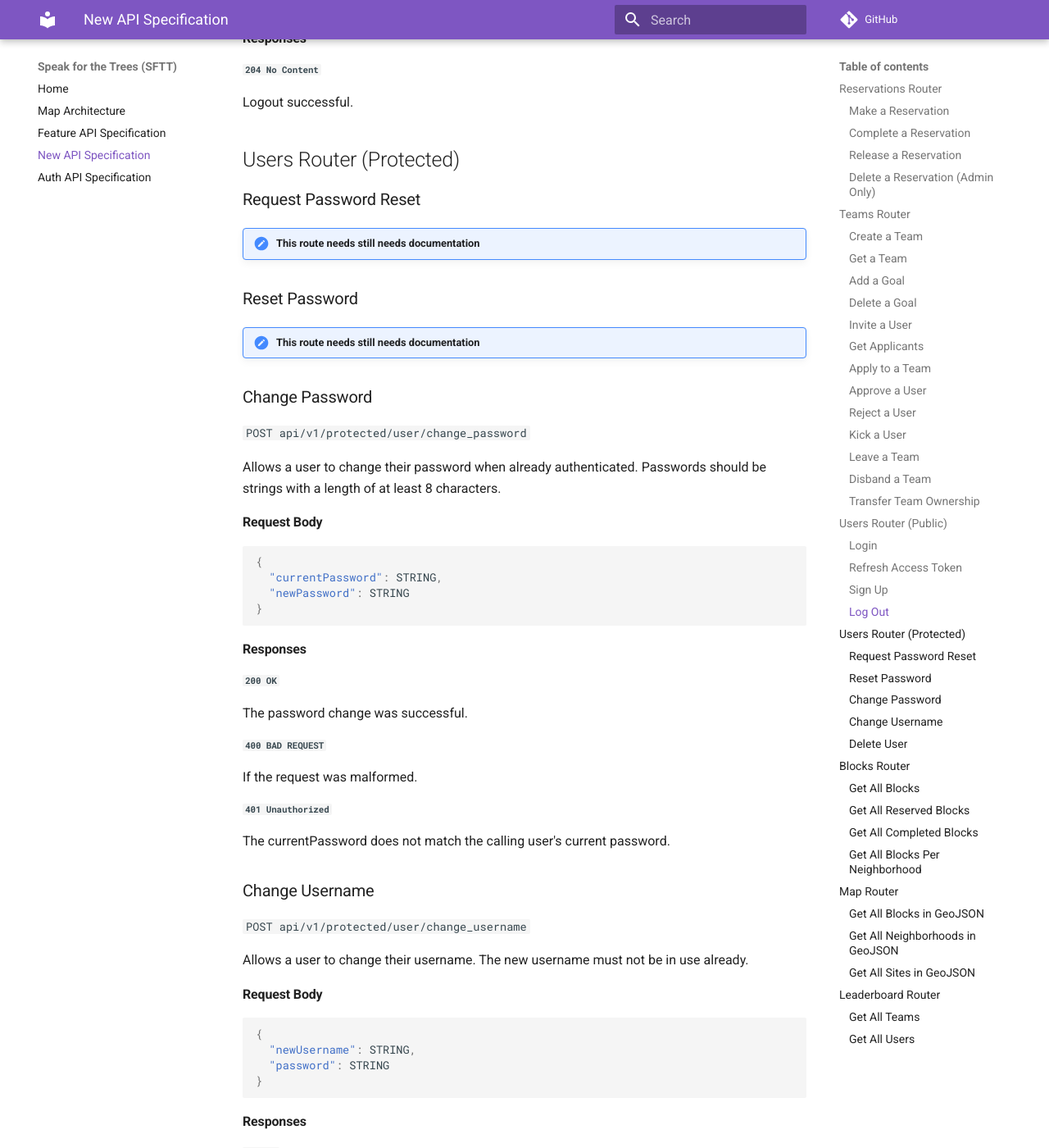
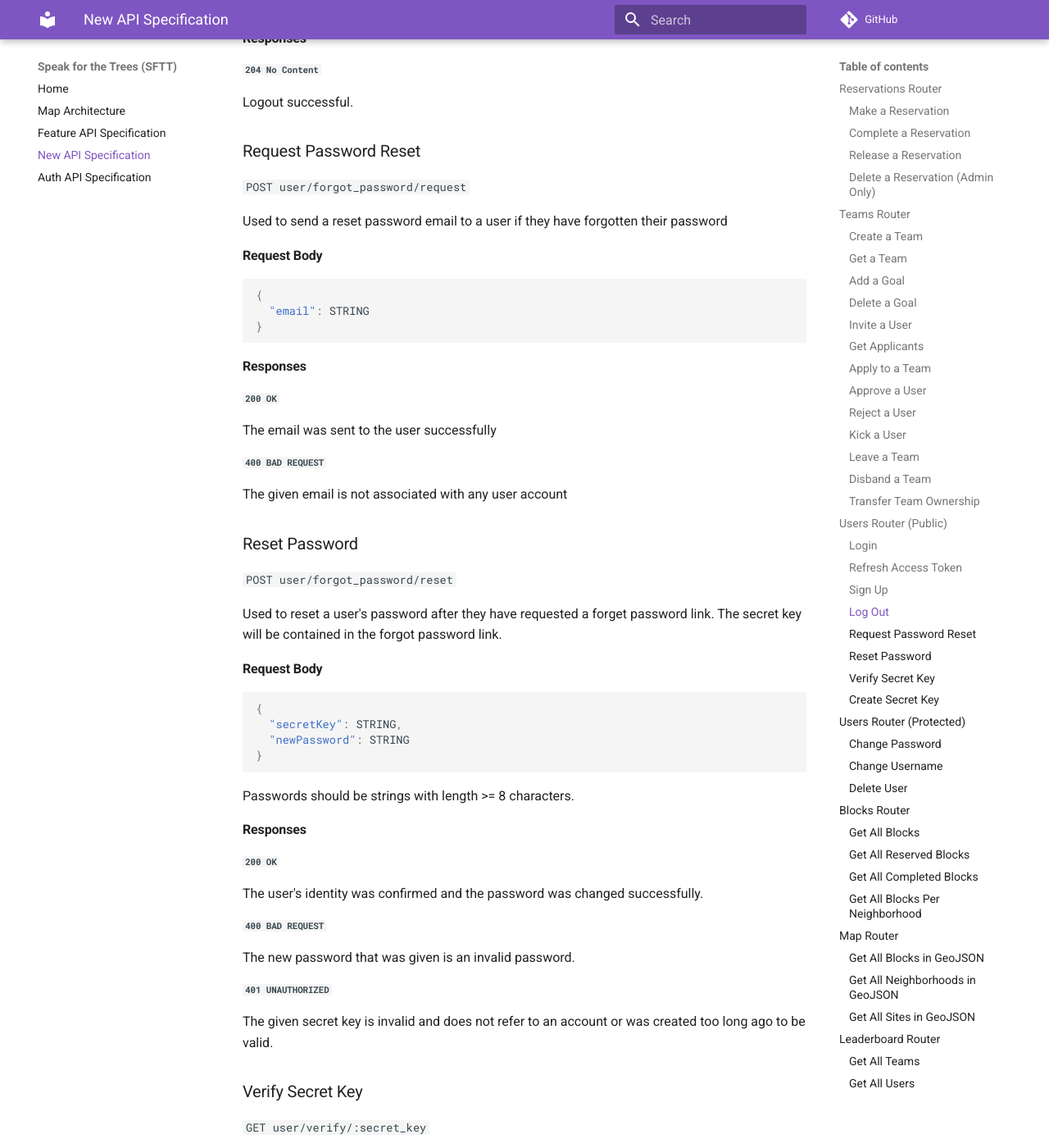
Before and after one commit to Code-4-Community/c4c-dev-docs, an MkDocs documentation site: the page built from docs/sftt/sftt-api-spec-new.md, in a window 1280 px wide and 1400 px high, scrolled down 12002 px. Shown: the whole window at 82% size. Built offline with MkDocs 1.6.1 and Material for MkDocs 9.7.7, drawn with Linux system fonts in a browser that asks for light colours; comment, search, counter and statistics services are not loaded; some of the changed text lies outside the part shown.

Commit message:
Completed public user router documentation

````diff
--- a/docs/sftt/sftt-api-spec-new.md
+++ b/docs/sftt/sftt-api-spec-new.md
@@ -519,15 +519,101 @@ Used for logging out.
 ##### `204 No Content`
 Logout successful.
 
-## Users Router (Protected)
-
 ### Request Password Reset
 
-!!! missing "This route needs still needs documentation"
+`POST user/forgot_password/request`
+
+Used to send a reset password email to a user if they have forgotten their password
+
+#### Request Body
+
+```json
+{
+  "email": STRING
+}
+```
+
+#### Responses
+
+##### `200 OK`
+
+The email was sent to the user successfully
+
+##### `400 BAD REQUEST`
+
+The given email is not associated with any user account
 
 ### Reset Password
 
-!!! missing "This route needs still needs documentation"
+`POST user/forgot_password/reset`
+
+Used to reset a user's password after they have requested a forget password link. The secret key will be contained in the forgot password link.
+
+#### Request Body
+
+```json
+{
+  "secretKey": STRING,
+  "newPassword": STRING
+}
+```
+
+Passwords should be strings with length >= 8 characters.
+
+#### Responses
+
+##### `200 OK`
+
+The user's identity was confirmed and the password was changed successfully.
+
+##### `400 BAD REQUEST`
+
+The new password that was given is an invalid password.
+
+##### `401 UNAUTHORIZED`
+
+The given secret key is invalid and does not refer to an account or was created too long ago to be valid.
+
+### Verify Secret Key
+
+`GET user/verify/:secret_key`
+
+Used for confirming an account's email.
+
+#### Request Body
+
+None. The secret key parameter is a randomly generated key and sent to the user to verify their email.
+
+#### Responses
+
+##### `200 OK`
+
+The user's secret key has been verified.
+
+##### `401 Unauthorized`
+The secret key is invalid or expired.
+
+### Create Secret Key
+
+!!! missing "This route still needs to be implemented"
+
+`GET user/create_secret/:user_id`
+
+Used to create secret keys for users.
+
+#### Request Body
+
+None. The user_id parameter is the id of the user the secret key should be linked to.
+
+#### Responses
+
+##### `200 OK`
+A secret key was created and stored for the given user.
+
+##### `400 BAD REQUEST`
+The given user id could not be found.
+
+## Users Router (Protected)
 
 ### Change Password
 
````
